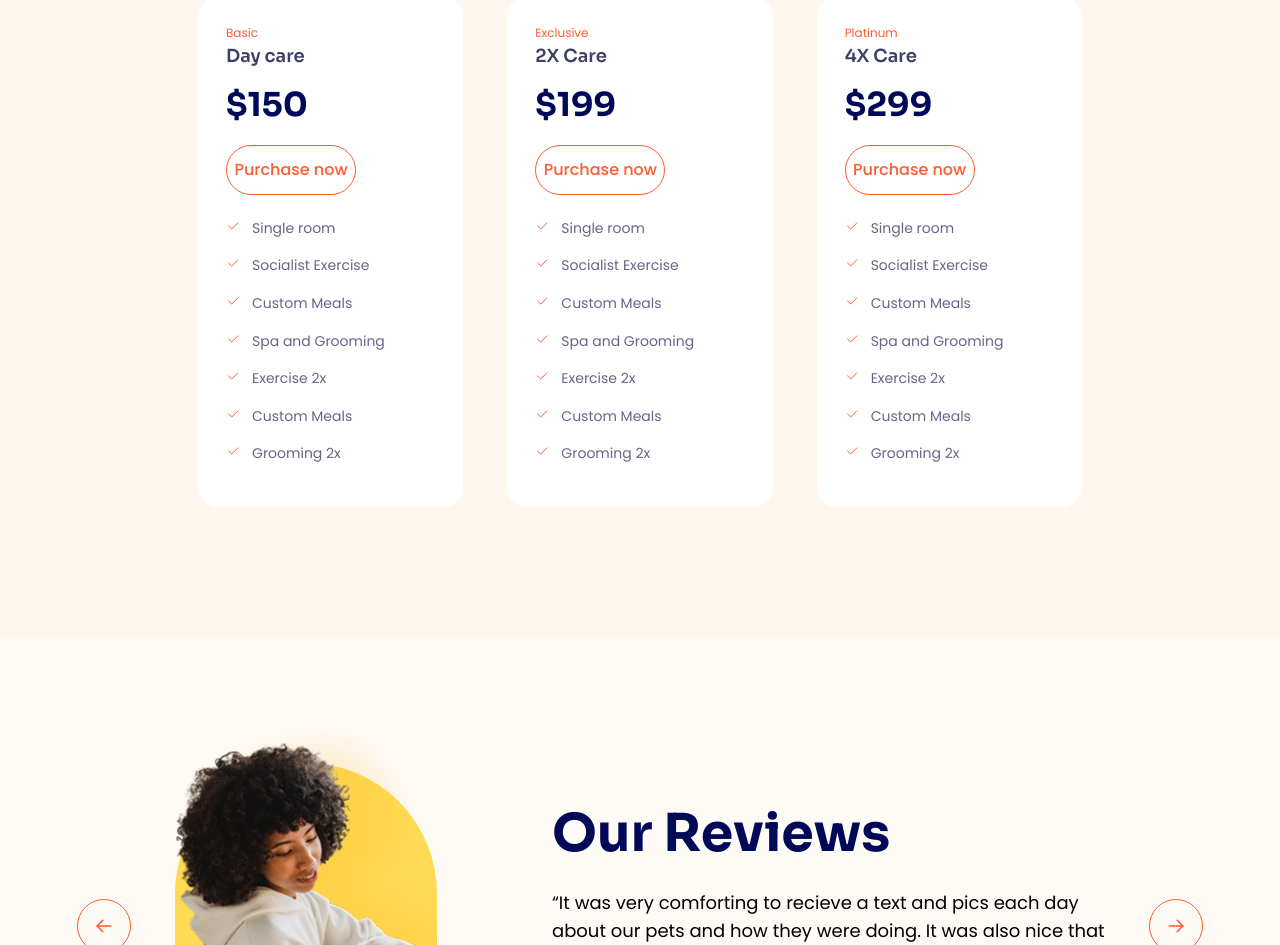
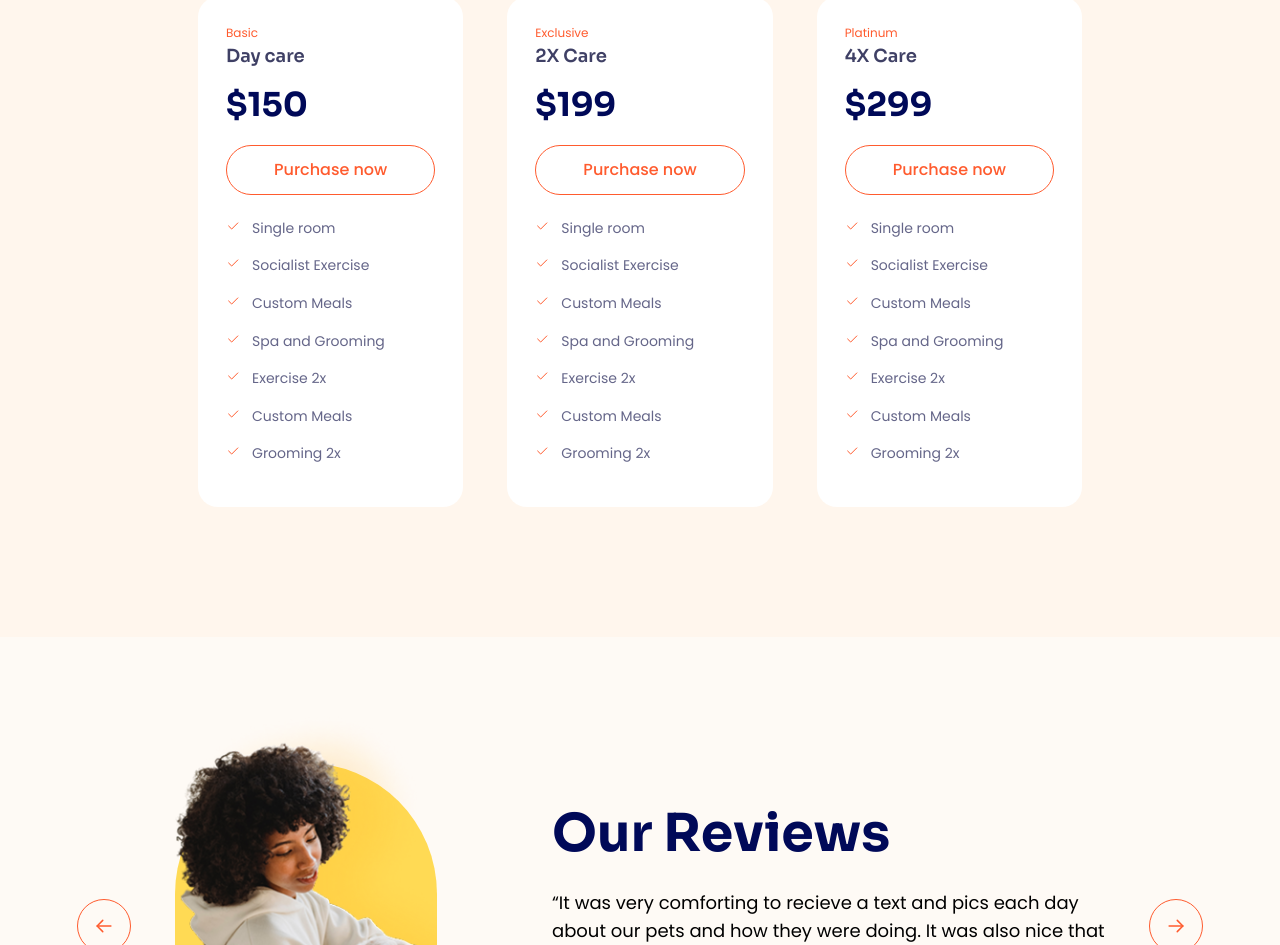
Before and after one commit to dattq2004/project-htmlcss-04, a plain HTML site: page index.html in a window 1280 px wide. Shown: the part 4420-5365 px from the top of the page. Drawn offline with Linux system fonts and the light colour scheme.

Commit message:
fix cta price

```diff
--- a/assests/css/styles.css
+++ b/assests/css/styles.css
@@ -953,6 +953,10 @@ button {
 }
 
 .price__item--cta {
+    display: block;
+    display: flex;
+    align-items: center;
+    justify-content: center;
     margin-top: 22px;
     border: 1px solid #ff5b2e;
     color: #ff5b2e;
```
